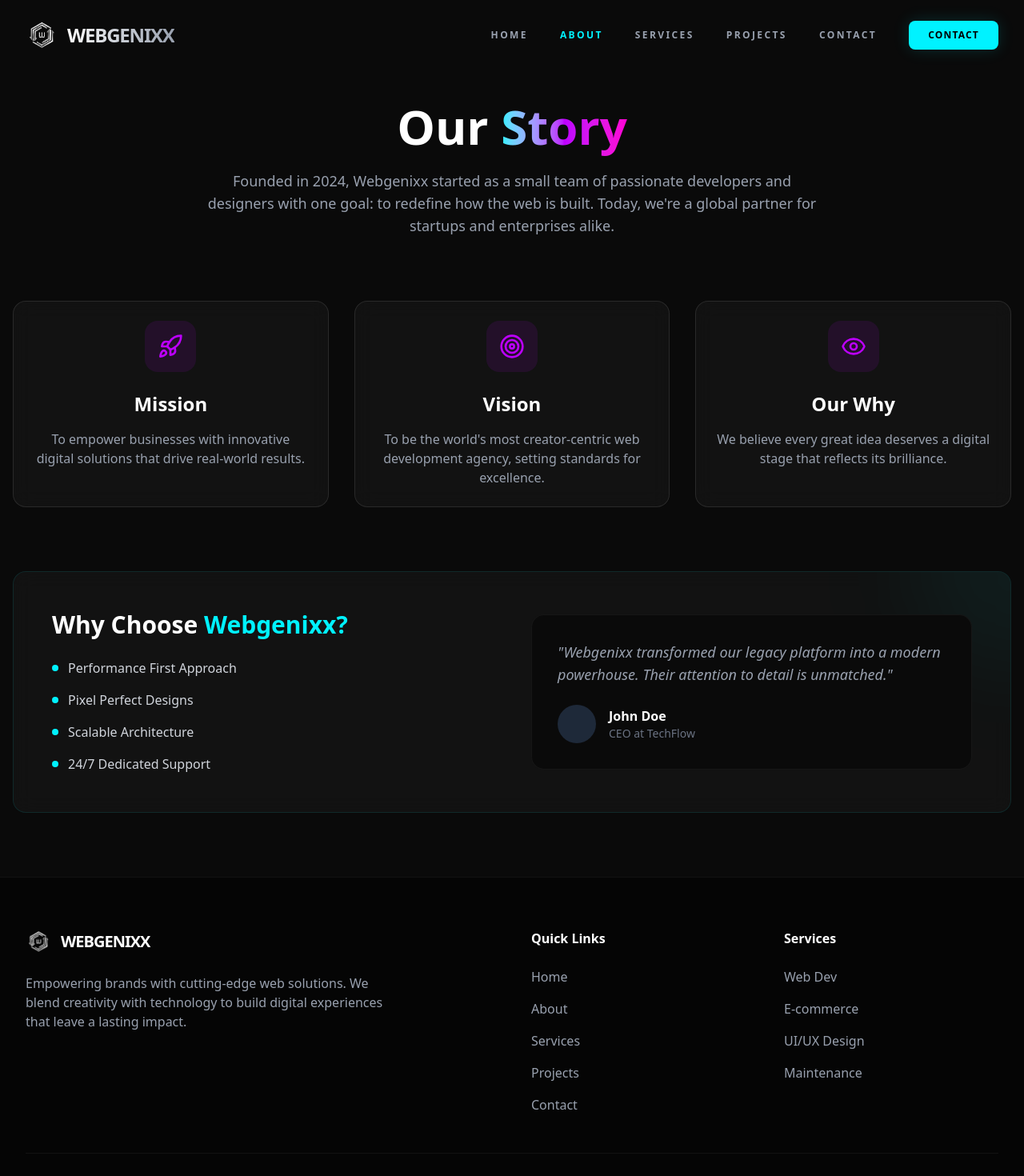
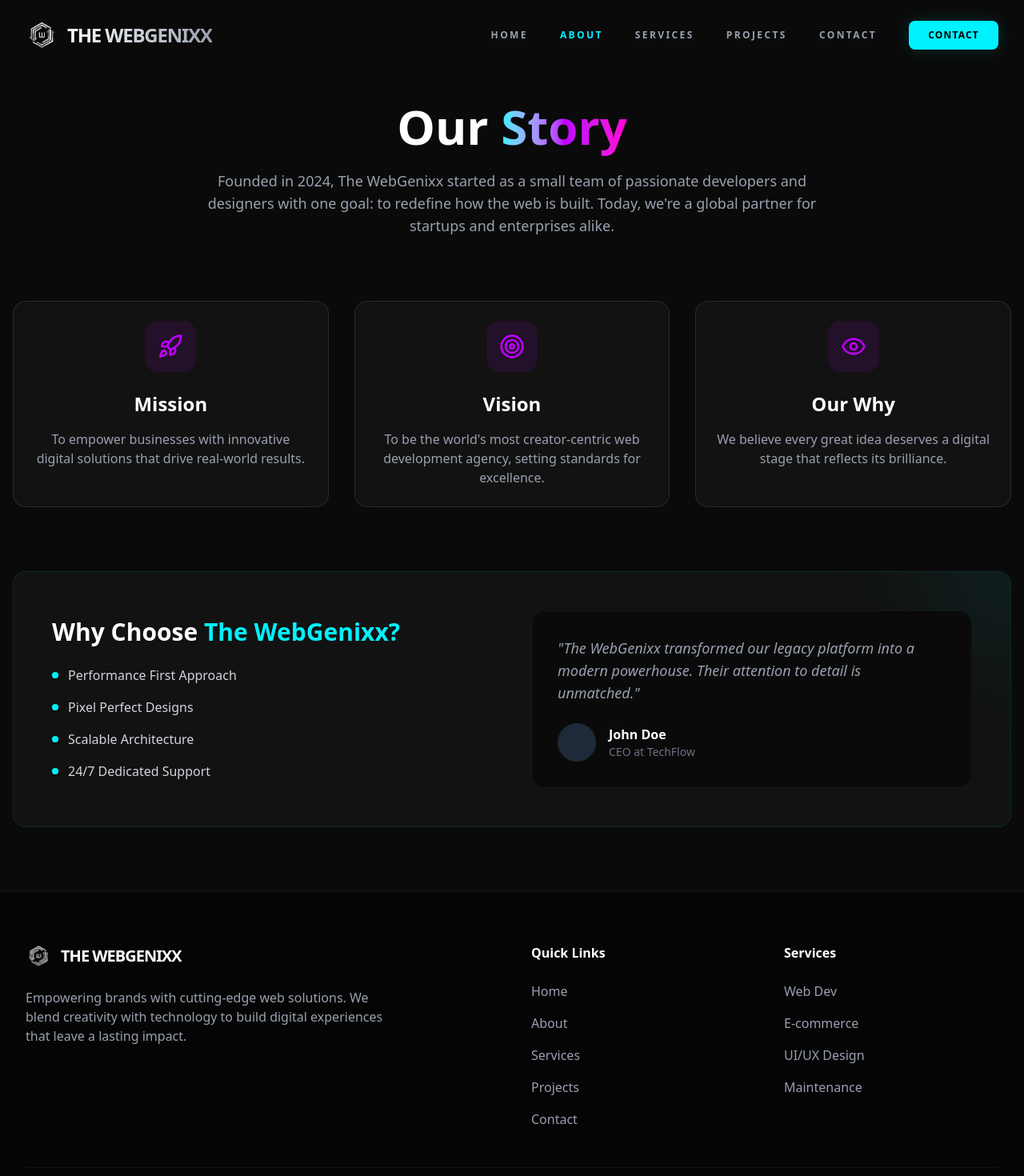
Before and after one commit to sagar-6435/webgenixx, a Next.js app in the folder frontend/: page /about in a window 1280 px wide. Shown: the top 1470 px of the page at 80% size. Built offline with nearby package versions, Linux system fonts and the light colour scheme.

Commit message:
update brand name to The WebGenixx

```diff
--- a/frontend/app/about/page.tsx
+++ b/frontend/app/about/page.tsx
@@ -19,7 +19,7 @@ export default function About() {
         >
           <h1 className="text-4xl md:text-6xl font-bold outfit mb-6">Our <span className="gradient-text">Story</span></h1>
           <p className="text-gray-400 max-w-3xl mx-auto text-lg">
-            Founded in 2024, Webgenixx started as a small team of passionate developers and designers
+            Founded in 2024, The WebGenixx started as a small team of passionate developers and designers
             with one goal: to redefine how the web is built. Today, we're a global partner for startups
             and enterprises alike.
           </p>
@@ -46,7 +46,7 @@ export default function About() {
         <div className="mt-20 glass-card p-12 border-primary/10 relative overflow-hidden">
            <div className="relative z-10 grid grid-cols-1 md:grid-cols-2 gap-12 items-center">
               <div>
-                <h2 className="text-3xl font-bold mb-6 outfit">Why Choose <span className="text-primary">Webgenixx?</span></h2>
+                <h2 className="text-3xl font-bold mb-6 outfit">Why Choose <span className="text-primary">The WebGenixx?</span></h2>
                 <ul className="space-y-4">
                   {['Performance First Approach', 'Pixel Perfect Designs', 'Scalable Architecture', '24/7 Dedicated Support'].map(item => (
                     <li key={item} className="flex items-center gap-3 text-gray-300">
@@ -56,7 +56,7 @@ export default function About() {
                 </ul>
               </div>
               <div className="bg-dark rounded-2xl p-8 border border-white/5">
-                <p className="italic text-gray-400 text-lg mb-6">"Webgenixx transformed our legacy platform into a modern powerhouse. Their attention to detail is unmatched."</p>
+                <p className="italic text-gray-400 text-lg mb-6">"The WebGenixx transformed our legacy platform into a modern powerhouse. Their attention to detail is unmatched."</p>
                 <div className="flex items-center gap-4">
                   <div className="w-12 h-12 bg-gray-800 rounded-full"></div>
                   <div>
--- a/frontend/app/admin/dashboard/page.tsx
+++ b/frontend/app/admin/dashboard/page.tsx
@@ -121,7 +121,7 @@ export default function AdminDashboard() {
       <div className="max-w-7xl mx-auto">
         <div className="flex justify-between items-center mb-12">
           <div>
-            <h1 className="text-3xl font-bold outfit">Admin <span className="gradient-text">Dashboard</span></h1>
+            <h1 className="text-3xl font-bold outfit">The WebGenixx <span className="gradient-text">Admin</span></h1>
             <p className="text-gray-500">Manage your agency portfolio</p>
           </div>
           <div className="flex gap-4">
--- a/frontend/app/contact/page.tsx
+++ b/frontend/app/contact/page.tsx
@@ -21,7 +21,7 @@ export default function Contact() {
   };
 
   const handleWhatsApp = () => {
-    const message = encodeURIComponent(`Hi Webgenixx! I am ${formData.name || "interested"} and I would like to discuss a project.`);
+    const message = encodeURIComponent(`Hi The WebGenixx! I am ${formData.name || "interested"} and I would like to discuss a project.`);
     window.open(`https://wa.me/919999999999?text=${message}`, "_blank");
   };
 
--- a/frontend/app/layout.tsx
+++ b/frontend/app/layout.tsx
@@ -9,7 +9,7 @@ const inter = Inter({ subsets: ["latin"], variable: "--font-inter" });
 const outfit = Outfit({ subsets: ["latin"], variable: "--font-outfit" });
 
 export const metadata: Metadata = {
-  title: "Webgenixx | Modern Web Development Agency",
+  title: "The WebGenixx | Modern Web Development Agency",
   description: "We build modern, high-performance websites and digital experiences.",
 };
 
--- a/frontend/components/Footer.tsx
+++ b/frontend/components/Footer.tsx
@@ -9,9 +9,9 @@ const Footer = () => {
           <div className="col-span-1 md:col-span-2">
             <Link href="/" className="flex items-center space-x-3 mb-6 group">
               <div className="relative w-8 h-8">
-                <Image src="/logo.png" alt="Webgenixx Logo" fill className="object-contain" />
+                <Image src="/logo.png" alt="The WebGenixx Logo" fill className="object-contain" />
               </div>
-              <span className="text-xl font-black tracking-tighter outfit group-hover:text-primary transition-colors uppercase">WEBGENIXX</span>
+              <span className="text-xl font-black tracking-tighter outfit group-hover:text-primary transition-colors uppercase">THE WEBGENIXX</span>
             </Link>
             <p className="text-gray-400 max-w-md mb-8">
               Empowering brands with cutting-edge web solutions. We blend creativity with technology to build digital experiences that leave a lasting impact.
@@ -44,7 +44,7 @@ const Footer = () => {
         </div>
 
         <div className="border-t border-white/5 pt-8 flex flex-col md:flex-row justify-between items-center text-gray-500 text-sm">
-          <p>© {new Date().getFullYear()} Webgenixx. All rights reserved.</p>
+          <p>© {new Date().getFullYear()} The WebGenixx. All rights reserved.</p>
           <div className="flex space-x-6 mt-4 md:mt-0">
             <a href="#" className="hover:text-white transition-colors">Privacy Policy</a>
             <a href="#" className="hover:text-white transition-colors">Terms of Service</a>
--- a/frontend/components/Navbar.tsx
+++ b/frontend/components/Navbar.tsx
@@ -33,13 +33,13 @@ const Navbar = () => {
             <div className="relative w-10 h-10 transition-transform duration-500 group-hover:scale-110">
               <Image
                 src="/logo.png"
-                alt="Webgenixx Logo"
+                alt="The WebGenixx Logo"
                 fill
                 className="object-contain"
               />
             </div>
             <span className="text-2xl font-black tracking-[-0.05em] outfit bg-clip-text text-transparent bg-gradient-to-r from-white to-gray-400 group-hover:from-primary group-hover:to-secondary transition-all">
-              WEBGENIXX
+              THE WEBGENIXX
             </span>
           </Link>
 
```
Also changed, not shown: 1 other file (tests, documents, lock files or other folders).
